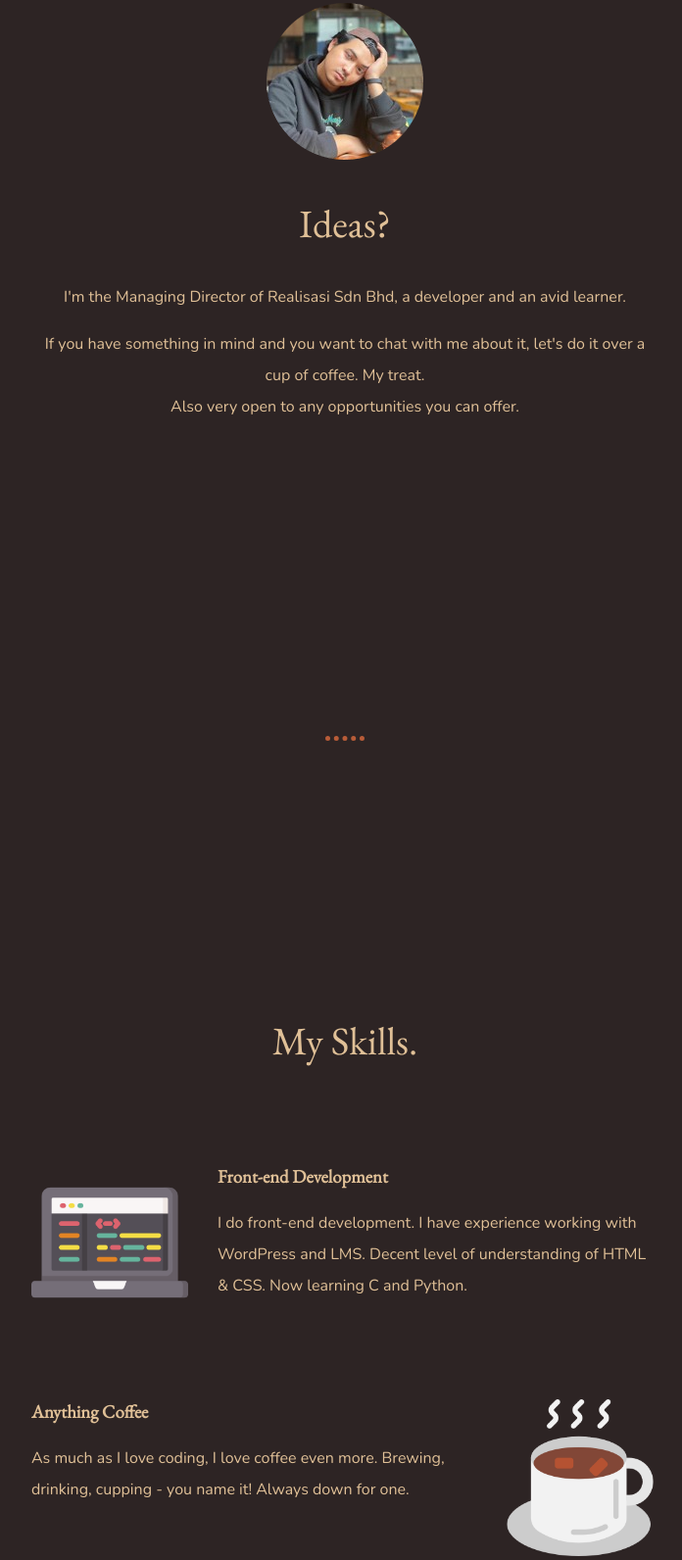
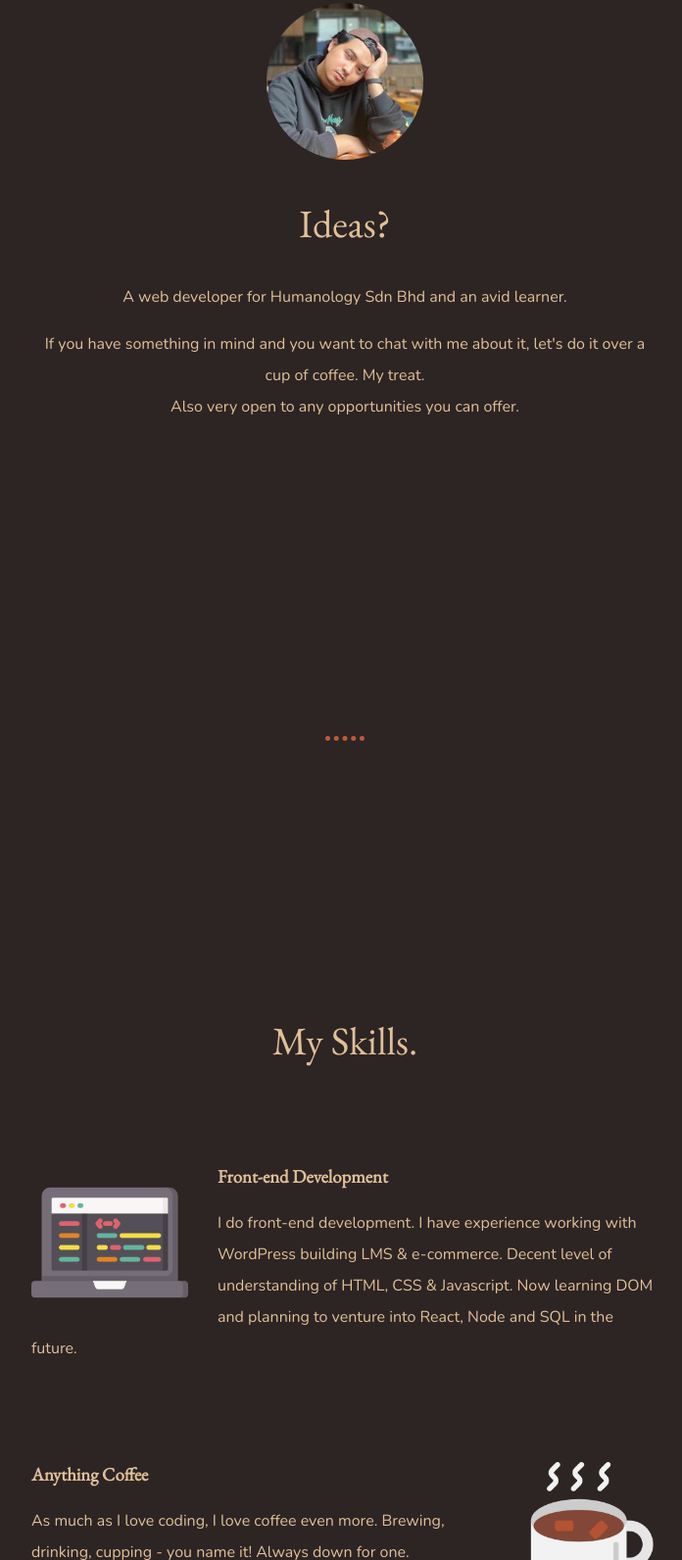
Before and after one commit to nabilnizom/cv, a plain HTML site: page index.html in a window 1280 px wide. Shown: the part 1283-2875 px from the top of the page at 98% size, without its empty margins (288-984 px from the left). Drawn offline with nearby package versions, Linux system fonts and the light colour scheme.

Commit message:
Update index.html

```diff
--- a/index.html
+++ b/index.html
@@ -27,7 +27,7 @@
       <img src="assets/nabil.png" alt="nabil's mugshot">
       <h2>Ideas?</h2>
       <p>
-        I'm the Managing Director of Realisasi Sdn Bhd, a developer and
+        A web developer for Humanology Sdn Bhd and
         an avid learner.
       </p>
       <p>If you have something in mind and you want to chat with me about it,
@@ -41,8 +41,8 @@
         <img class="designIcon" src="assets/programing.png" alt="programming-img">
         <h3 class="designHeader">Front-end Development</h3>
         <p class="designBody">I do front-end development. I have
-          experience working with WordPress and LMS.
-          Decent level of understanding of HTML & CSS. Now learning C and Python.
+          experience working with WordPress building LMS & e-commerce.
+          Decent level of understanding of HTML, CSS & Javascript. Now learning DOM and planning to venture into React, Node and SQL in the future.
       </div>
       <div class="skill-row">
         <img class="coffeeIcon" src="assets/hot-chocolate.png" alt="coffee-img">
@@ -57,7 +57,7 @@
       <h3>Get to know me or my projects</h3>
       <p class="contact-description">There's only so much I can convey using a simple webpage. <br>
         Drop me an e-mail or find me on my social media and let's connect!</p>
-      <a class="btn" href="mailto:nabil.nizom@gmail.com">CONTACT ME</a>
+      <a class="btn" href="mailto:anabil.mnizom@gmail.com">CONTACT ME</a>
     </div>
   </div>
 
```
